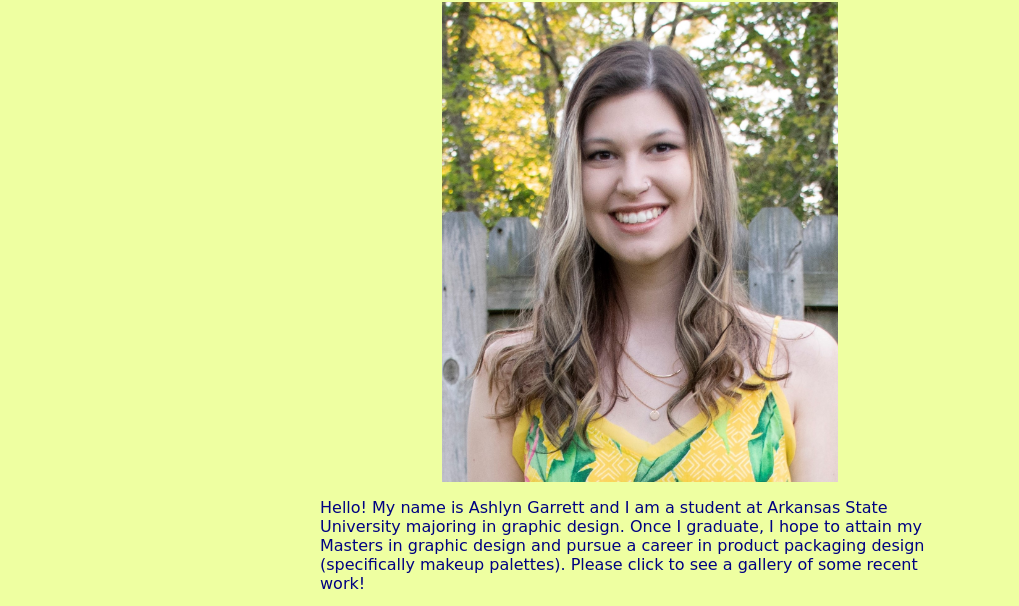
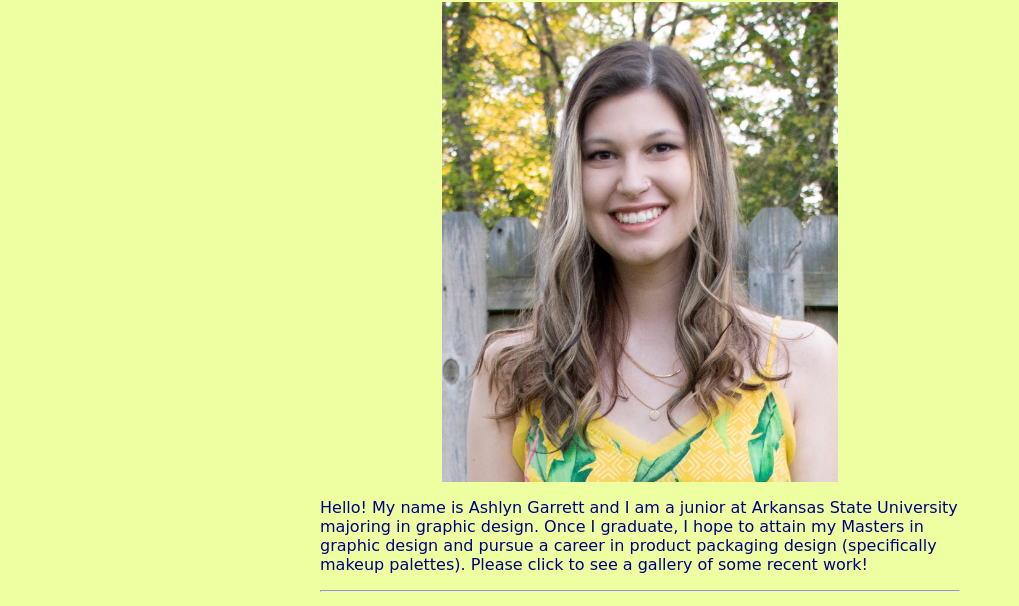
Before and after one commit to ashgarrett217/Portfolio-Website, a plain HTML site: page index.html in a window 1280 px wide. Shown: the part 139-745 px from the top of the page, without its empty margins (0-1019 px from the left). Drawn offline with Linux system fonts and the light colour scheme; a web font is replaced by a local one.

Commit message:
changed some stuff

```diff
--- a/index.html
+++ b/index.html
@@ -29,7 +29,7 @@
     <h1>Ashlyn Garrett</h1>
     <h2 id="aboutMe"> About Me </h2>
     <img src="images/selfie.JPG" height="480px" class="center">
-    <p> Hello! My name is Ashlyn Garrett and I am a student at Arkansas State University majoring in graphic design. Once I graduate, I hope to attain my Masters in graphic design and pursue a career in product packaging design (specifically makeup palettes). Please click to see a gallery of some recent work!</p>
+    <p> Hello! My name is Ashlyn Garrett and I am a junior at Arkansas State University majoring in graphic design. Once I graduate, I hope to attain my Masters in graphic design and pursue a career in product packaging design (specifically makeup palettes). Please click to see a gallery of some recent work!</p>
     <hr>
     <h2 id="portfolioGallery"> Portfolio Gallery</h2>
 
```
